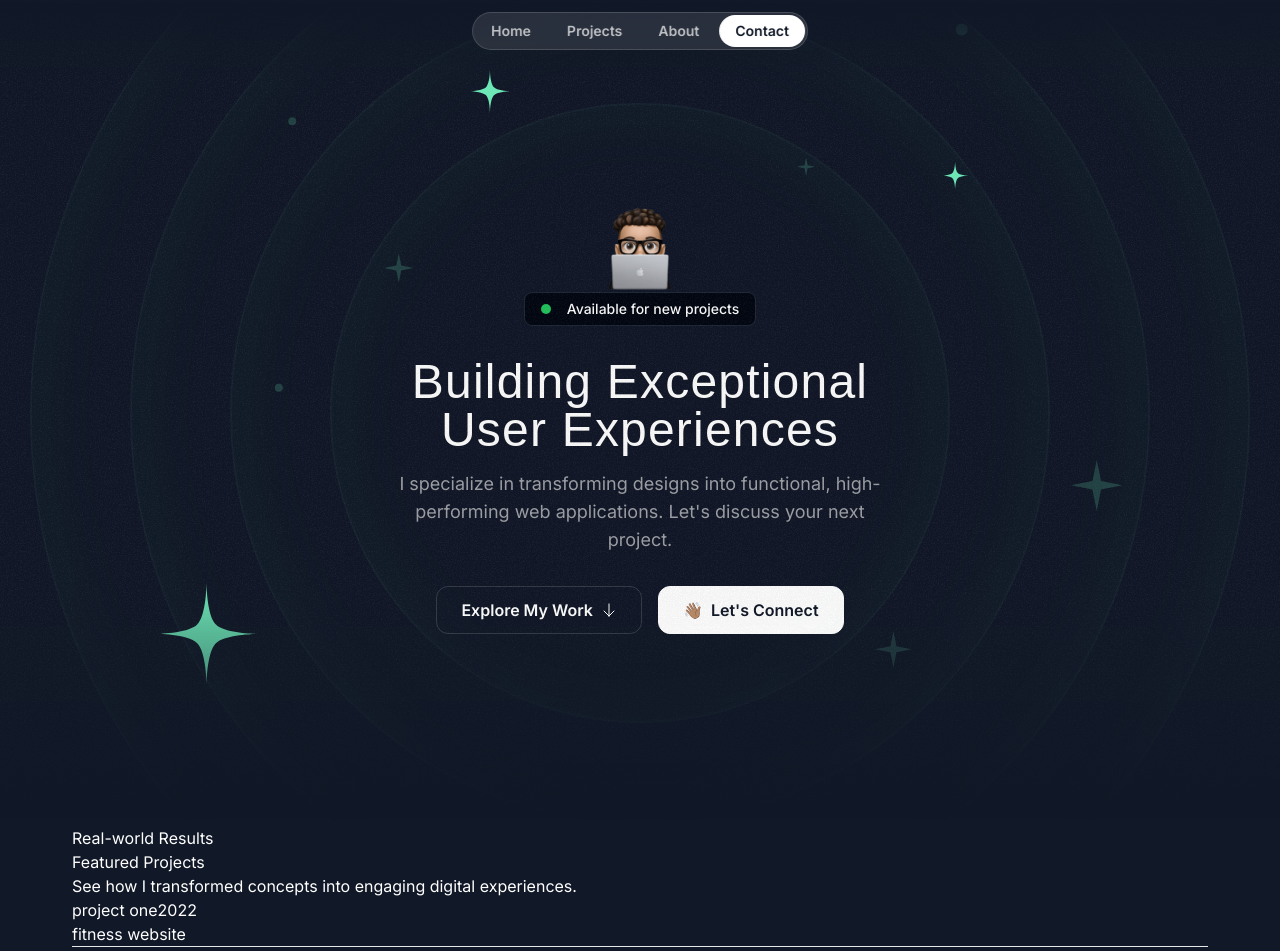
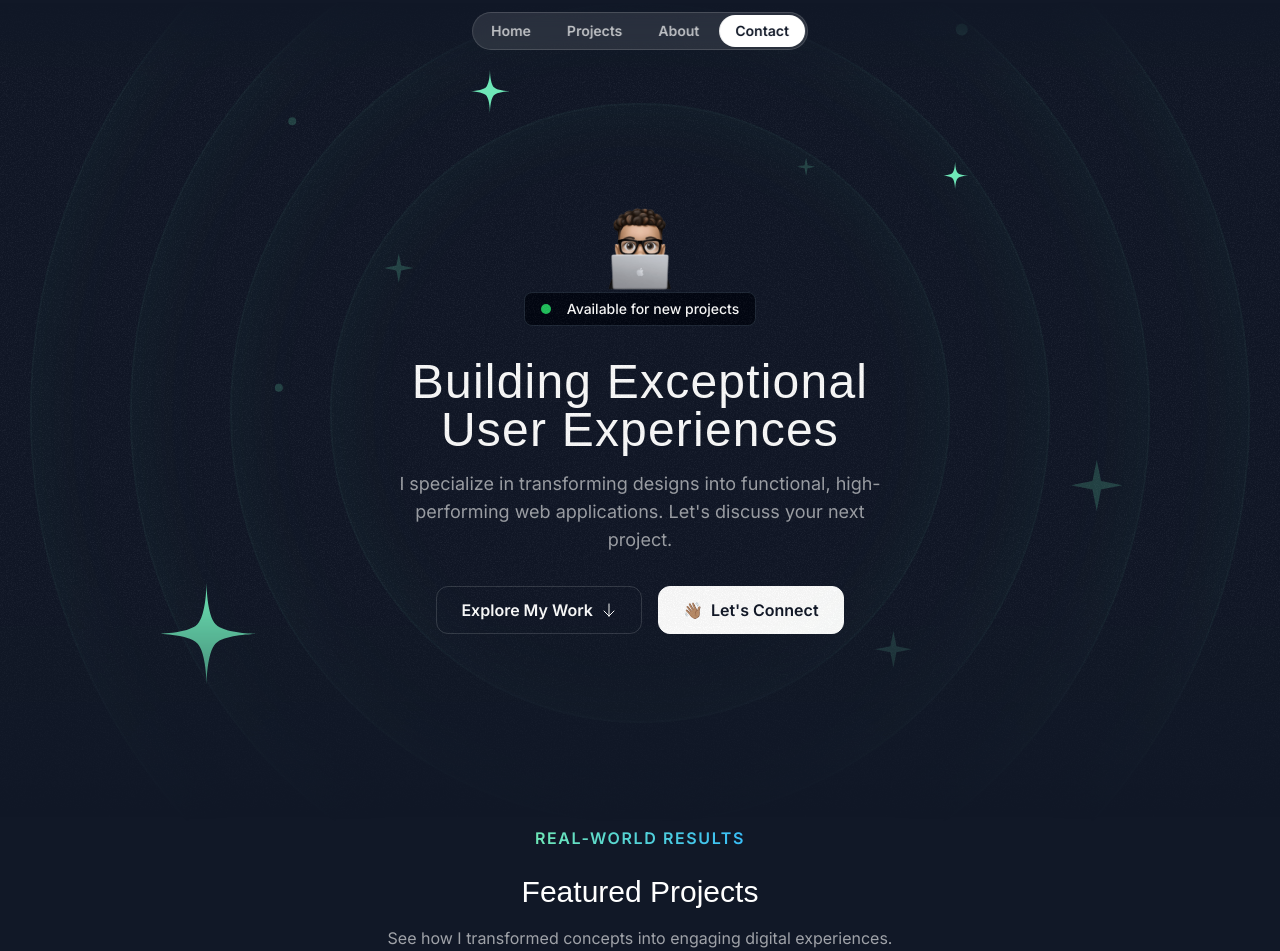
Before and after one commit to eziz-tajiev/Portfolio, a Next.js app: page / in a window 1280 px wide. Shown: the top 951 px of the page. Built offline with nearby package versions, Linux system fonts and the light colour scheme; a web font is replaced by a local one.

Commit message:
styled the title of projects section

```diff
--- a/src/sections/Projects.tsx
+++ b/src/sections/Projects.tsx
@@ -46,9 +46,11 @@ export const ProjectsSection = () => {
   return (
     <div>
       <div className="container">
-        <p>Real-world Results</p>
-        <h2>Featured Projects</h2>
-        <p>See how I transformed concepts into engaging digital experiences.</p>
+        <div className="flex justify-center">
+          <p className="uppercase font-semibold tracking-widest bg-gradient-to-r from-emerald-300 to-sky-400 text-transparent bg-clip-text">Real-world Results</p>
+        </div>
+        <h2 className="font-serif text-3xl text-center mt-6">Featured Projects</h2>
+        <p className="text-center text-white/60 mt-4">See how I transformed concepts into engaging digital experiences.</p>
         <div>
           {portfolioProjects.map((project) => (
             <div key={project.title}>
```
